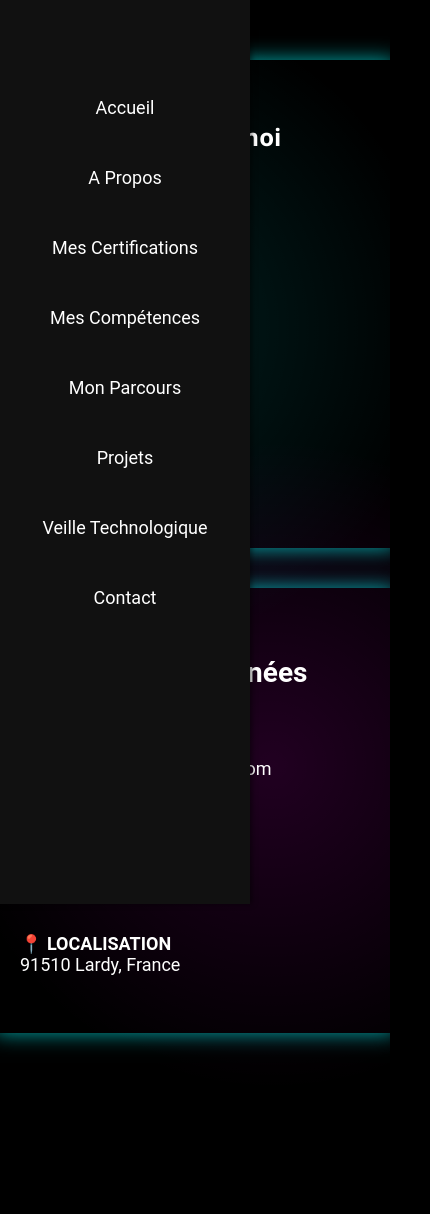
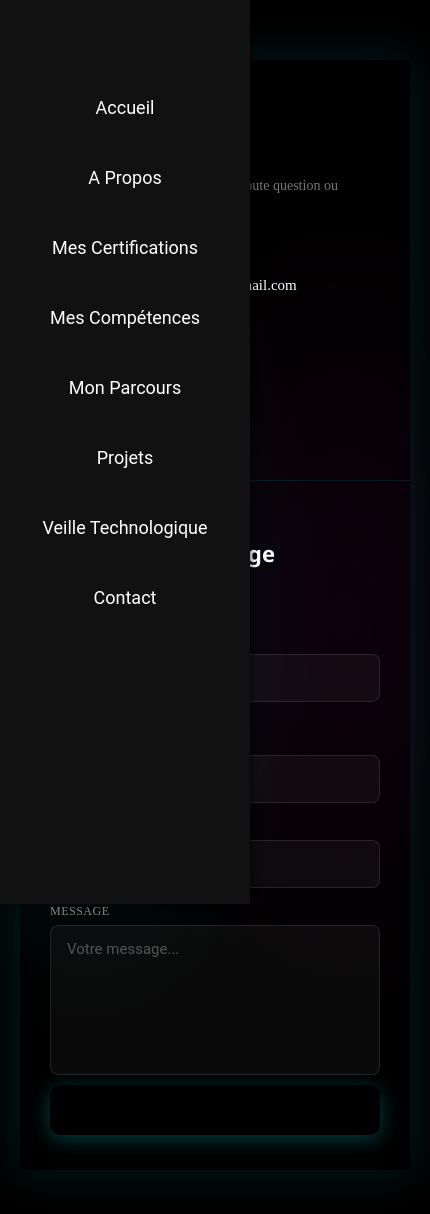
Before and after one commit to David-533/Portfolio, a Vue app: page /contact in a window 390 px wide. Shown: the top 1214 px of the page, 430 px wide, since content can reach past the window. Before the commit the page ends 1093 px from the top, so only its background shows below. Built offline with nearby package versions, Linux system fonts and the light colour scheme.

Commit message:
Revamp Contact.vue with new layout and fields
Refactor contact form layout and enhance styling. Added subject field and improved responsiveness.

```diff
--- a/src/Views/Contact.vue
+++ b/src/Views/Contact.vue
@@ -1,49 +1,104 @@
 <template>
   <section class="section-contact" id="contact">
-    <!-- Formulaire -->
-    <form ref="contactForm" @submit.prevent="sendEmail" novalidate>
+    <div class="contact-wrapper">
+
+      <!-- LEFT: Infos -->
+      <div class="contact-left">
         <h2>Contactez-moi</h2>
+        <p class="subtitle">
+          N'hésitez pas à me contacter pour toute question ou opportunité de collaboration.
+        </p>
 
-      <div class="form-group">
-        <input type="text" id="name" name="user_name" v-model="name" placeholder=" " required />
-        <label for="name">Nom</label>
+        <div class="info-item">
+          <div class="info-icon">📧</div>
+          <div class="info-text">
+            <strong>Email</strong>
+            <a href="mailto:gaetanandre.ramin@gmail.com">gaetanandre.ramin@gmail.com</a>
+          </div>
         </div>
 
-      <div class="form-group">
-        <input type="email" id="email" name="user_email" v-model="email" placeholder=" " required />
-        <label for="email">Email</label>
+        <div class="info-item">
+          <div class="info-icon">📞</div>
+          <div class="info-text">
+            <strong>Téléphone</strong>
+            <a href="tel:+33767302195">+33 7 67 30 21 95</a>
+          </div>
         </div>
 
-      <div class="form-group">
-        <textarea id="message" name="message" v-model="message" rows="4" placeholder=" " required></textarea>
-        <label for="message">Message</label>
+        <div class="info-item">
+          <div class="info-icon">📍</div>
+          <div class="info-text">
+            <strong>Localisation</strong>
+            <span>91510 Lardy, France</span>
+          </div>
+        </div>
       </div>
 
-      <button type="submit" :disabled="isSending">
-        {{ isSending ? 'Envoi en cours...' : 'Envoyer' }}
+      <!-- RIGHT: Form -->
+      <div class="contact-right">
+        <h3>Envoyer un message</h3>
+        <p class="form-subtitle">Tous les champs sont requis</p>
+
+        <form ref="contactForm" @submit.prevent="sendEmail" novalidate>
+          <div class="form-row">
+            <div class="form-field">
+              <label for="name">Nom</label>
+              <input
+                type="text"
+                id="name"
+                name="user_name"
+                v-model="name"
+                placeholder="Votre nom"
+                required
+              />
+            </div>
+            <div class="form-field">
+              <label for="email">Email</label>
+              <input
+                type="email"
+                id="email"
+                name="user_email"
+                v-model="email"
+                placeholder="votre@email.com"
+                required
+              />
+            </div>
+          </div>
+
+          <div class="form-field full">
+            <label for="subject">Sujet</label>
+            <input
+              type="text"
+              id="subject"
+              name="subject"
+              v-model="subject"
+              placeholder="Objet de votre message"
+              required
+            />
+          </div>
+
+          <div class="form-field full">
+            <label for="message">Message</label>
+            <textarea
+              id="message"
+              name="message"
+              v-model="message"
+              placeholder="Votre message..."
+              rows="5"
+              required
+            ></textarea>
+          </div>
+
+          <button type="submit" class="btn-submit" :disabled="isSending">
+            {{ isSending ? 'Envoi en cours...' : 'Envoyer le message' }}
           </button>
 
-      <!-- Feedback visuel au lieu d'un alert() -->
+          <!-- Feedback -->
           <p v-if="feedbackMessage" :class="['feedback', feedbackType]">
             {{ feedbackMessage }}
           </p>
         </form>
-
-    <!-- Cadre infos contact -->
-    <div class="contact-info">
-      <h3>Mes coordonnées</h3>
-      <p>
-        <strong>📧 EMAIL</strong><br />
-        <a href="mailto:gaetanandre.ramin@gmail.com">gaetanandre.ramin@gmail.com</a>
-      </p>
-      <p>
-        <strong>📞 TÉLÉPHONE</strong><br />
-        <a href="tel:+33767302195">+33 7 67 30 21 95</a>
-      </p>
-      <p>
-        <strong>📍 LOCALISATION</strong><br />
-        91510 Lardy, France
-      </p>
+      </div>
     </div>
   </section>
 </template>
@@ -55,12 +110,12 @@ import { ref, onMounted } from 'vue'
 const contactForm = ref(null)
 const name = ref('')
 const email = ref('')
+const subject = ref('')
 const message = ref('')
 const isSending = ref(false)
 const feedbackMessage = ref('')
 const feedbackType = ref('')
 
-// Validation email basique
 const isValidEmail = (value) => /^[^\s@]+@[^\s@]+\.[^\s@]+$/.test(value)
 
 onMounted(() => {
@@ -68,11 +123,9 @@ onMounted(() => {
 })
 
 const sendEmail = async () => {
-  // Reset feedback
   feedbackMessage.value = ''
 
-  // Validation
-  if (!name.value.trim() || !email.value.trim() || !message.value.trim()) {
+  if (!name.value.trim() || !email.value.trim() || !subject.value.trim() || !message.value.trim()) {
     feedbackMessage.value = 'Merci de remplir tous les champs.'
     feedbackType.value = 'error'
     return
@@ -92,6 +145,7 @@ const sendEmail = async () => {
     feedbackType.value = 'success'
     name.value = ''
     email.value = ''
+    subject.value = ''
     message.value = ''
   } catch (error) {
     feedbackMessage.value = "Erreur lors de l'envoi. Veuillez réessayer."
@@ -111,181 +165,276 @@ const sendEmail = async () => {
   --accent-cyan: #00ffff;
   --accent-pink: #ff00c8;
   --bg-dark: #111;
-  --card-width: 360px;
-  --card-padding: 80px 60px;
-  --card-radius: 10px;
+  --bg-darker: #0d0d0d;
+  --wrapper-radius: 16px;
 }
 
 /* ============================================
-   SECTION LAYOUT
+   SECTION
    ============================================ */
 .section-contact {
-  position: relative;
-  z-index: 1;
+  width: 100%;
   min-height: 100vh;
   display: flex;
+  align-items: center;
   justify-content: center;
-  align-items: center;
-  padding: 40px 20px 40px 20vw;
-  gap: 110px;
-  overflow: hidden;
-
-  /* Fond néon */
+  padding: 60px 20px;
   background:
-    radial-gradient(circle at 30% 30%, rgba(0, 255, 255, 0.13), transparent 40%),
-    radial-gradient(circle at 70% 70%, rgba(255, 0, 255, 0.13), transparent 40%),
+    radial-gradient(ellipse at 20% 50%, rgba(0, 255, 255, 0.08), transparent 50%),
+    radial-gradient(ellipse at 80% 50%, rgba(255, 0, 200, 0.06), transparent 50%),
     #000;
-  background-size: cover;
-  animation: neonWave 12s ease-in-out infinite alternate;
-}
-
-@keyframes neonWave {
-  0% { background-position: 30% 30%, 70% 70%; }
-  100% { background-position: 35% 25%, 65% 75%; }
 }
 
 /* ============================================
-   FORMULAIRE
+   WRAPPER
    ============================================ */
-.section-contact form {
-  background: var(--bg-dark);
-  padding: var(--card-padding);
-  border-radius: var(--card-radius);
-  box-shadow: 0 0 20px rgba(0, 255, 255, 0.67);
-  width: var(--card-width);
-  animation: formFadeIn 1.2s ease-out both;
-  position: relative;
-  z-index: 1;
+.contact-wrapper {
+  display: grid;
+  grid-template-columns: 1fr 1.4fr;
+  max-width: 900px;
+  width: 100%;
+  border-radius: var(--wrapper-radius);
+  overflow: hidden;
+  box-shadow:
+    0 0 40px rgba(0, 255, 255, 0.12),
+    0 20px 60px rgba(0, 0, 0, 0.5);
+  animation: wrapperIn 1s ease;
 }
 
-@keyframes formFadeIn {
-  from {
-    opacity: 0;
-    transform: translateY(30px) scale(0.95);
-  }
-  to {
-    opacity: 1;
-    transform: translateY(0) scale(1);
-  }
-}
-
-.section-contact form h2 {
-  text-align: center;
-  margin-bottom: 30px;
-  color: var(--accent-cyan);
-  text-shadow: 0 0 8px var(--accent-cyan), 0 0 15px rgba(0, 255, 255, 0.67);
-  font-family: 'Segoe UI', sans-serif;
-  animation: pulseGlow 2s infinite alternate;
-}
-
-@keyframes pulseGlow {
-  from { text-shadow: 0 0 5px var(--accent-cyan), 0 0 10px rgba(0, 255, 255, 0.67); }
-  to { text-shadow: 0 0 15px var(--accent-cyan), 0 0 25px rgba(0, 255, 255, 0.67); }
+@keyframes wrapperIn {
+  from { opacity: 0; transform: translateY(30px); }
+  to { opacity: 1; transform: translateY(0); }
 }
 
 /* ============================================
-   FORM GROUPS (floating labels)
+   LEFT PANEL (infos)
    ============================================ */
-.form-group {
+.contact-left {
+  background: linear-gradient(160deg, #0a2a2a, var(--bg-darker) 60%);
+  padding: 50px 40px;
+  display: flex;
+  flex-direction: column;
+  justify-content: center;
+  border-right: 1px solid rgba(0, 255, 255, 0.1);
   position: relative;
+  overflow: hidden;
+}
+
+.contact-left::before {
+  content: "";
+  position: absolute;
+  top: -40px;
+  left: -40px;
+  width: 180px;
+  height: 180px;
+  background: radial-gradient(circle, rgba(0, 255, 255, 0.12), transparent 70%);
+  border-radius: 50%;
+  pointer-events: none;
+}
+
+.contact-left h2 {
+  font-size: 26px;
+  color: var(--accent-cyan);
+  margin-bottom: 8px;
+  font-family: 'Segoe UI', sans-serif;
+  position: relative;
+}
+
+.contact-left .subtitle {
+  color: #777;
+  font-size: 14px;
+  margin-bottom: 40px;
+  line-height: 1.5;
+}
+
+/* Info items */
+.info-item {
+  display: flex;
+  align-items: flex-start;
+  gap: 14px;
+  margin-bottom: 28px;
+  position: relative;
+}
+
+.info-item:last-child {
+  margin-bottom: 0;
+}
+
+.info-icon {
+  width: 42px;
+  height: 42px;
+  border-radius: 10px;
+  background: rgba(0, 255, 255, 0.08);
+  border: 1px solid rgba(0, 255, 255, 0.2);
+  display: flex;
+  align-items: center;
+  justify-content: center;
+  font-size: 18px;
+  flex-shrink: 0;
+}
+
+.info-text strong {
+  display: block;
+  color: #ccc;
+  font-size: 12px;
+  text-transform: uppercase;
+  letter-spacing: 1px;
+  margin-bottom: 4px;
+}
+
+.info-text a,
+.info-text span {
+  color: #fff;
+  text-decoration: none;
+  font-size: 15px;
+  transition: color 0.3s ease;
+}
+
+.info-text a:hover {
+  color: var(--accent-cyan);
+}
+
+/* ============================================
+   RIGHT PANEL (form)
+   ============================================ */
+.contact-right {
+  background: var(--bg-dark);
+  padding: 50px 45px;
+  display: flex;
+  flex-direction: column;
+  justify-content: center;
+}
+
+.contact-right h3 {
+  font-size: 22px;
+  color: #fff;
+  margin-bottom: 6px;
+  font-family: 'Segoe UI', sans-serif;
+}
+
+.contact-right .form-subtitle {
+  color: #666;
+  font-size: 13px;
   margin-bottom: 30px;
 }
 
-.section-contact input,
-.section-contact textarea {
-  width: 100%;
-  padding: 12px;
-  background: transparent;
-  border: 2px solid var(--accent-cyan);
-  border-radius: 6px;
-  color: white;
-  font-size: 16px;
+/* ============================================
+   FORM FIELDS
+   ============================================ */
+.form-row {
+  display: grid;
+  grid-template-columns: 1fr 1fr;
+  gap: 16px;
+  margin-bottom: 16px;
+}
+
+.form-field {
+  display: flex;
+  flex-direction: column;
+  gap: 6px;
+  margin-bottom: 16px;
+}
+
+.form-field:last-of-type {
+  margin-bottom: 0;
+}
+
+.form-field label {
+  font-size: 12px;
+  color: #888;
+  text-transform: uppercase;
+  letter-spacing: 0.5px;
+}
+
+.form-field input,
+.form-field textarea {
+  background: rgba(255, 255, 255, 0.04);
+  border: 1px solid rgba(255, 255, 255, 0.1);
+  border-radius: 8px;
+  padding: 14px 16px;
+  color: #fff;
+  font-size: 15px;
+  font-family: 'Roboto', sans-serif;
   resize: none;
   transition:
     border-color 0.3s ease,
+    box-shadow 0.3s ease,
+    background 0.3s ease;
+}
+
+.form-field input::placeholder,
+.form-field textarea::placeholder {
+  color: #555;
+}
+
+.form-field input:focus,
+.form-field textarea:focus {
+  outline: none;
+  border-color: var(--accent-cyan);
+  box-shadow: 0 0 0 3px rgba(0, 255, 255, 0.1);
+  background: rgba(0, 255, 255, 0.02);
+}
+
+.form-field textarea {
+  min-height: 120px;
+}
+
+/* ============================================
+   SUBMIT BUTTON
+   ============================================ */
+.btn-submit {
+  margin-top: 10px;
+  width: 100%;
+  padding: 16px;
+  border: none;
+  border-radius: 10px;
+  font-size: 16px;
+  font-weight: 600;
+  cursor: pointer;
+  color: #000;
+  background: linear-gradient(135deg, var(--accent-cyan), #00cccc);
+  box-shadow: 0 4px 20px rgba(0, 255, 255, 0.25);
+  position: relative;
+  overflow: hidden;
+  transition:
+    transform 0.2s ease,
     box-shadow 0.3s ease;
 }
 
-.section-contact input:focus,
-.section-contact textarea:focus {
-  outline: none;
-  border-color: var(--accent-pink);
-  box-shadow: 0 0 15px var(--accent-pink);
+.btn-submit::after {
+  content: "";
+  position: absolute;
+  inset: 0;
+  background: linear-gradient(135deg, transparent 40%, rgba(255, 255, 255, 0.2) 50%, transparent 60%);
+  transform: translateX(-100%);
+  transition: transform 0.5s ease;
 }
 
-.section-contact label {
-  position: absolute;
-  top: 12px;
-  left: 12px;
-  color: rgba(0, 255, 255, 0.67);
-  font-size: 16px;
-  pointer-events: none;
-  transition:
-    top 0.3s ease,
-    font-size 0.3s ease,
-    color 0.3s ease;
+.btn-submit:hover:not(:disabled) {
+  transform: translateY(-2px);
+  box-shadow: 0 6px 30px rgba(0, 255, 255, 0.35);
 }
 
-.section-contact input:focus + label,
-.section-contact input:not(:placeholder-shown) + label,
-.section-contact textarea:focus + label,
-.section-contact textarea:not(:placeholder-shown) + label {
-  top: -10px;
-  left: 8px;
-  font-size: 12px;
-  color: var(--accent-pink);
-  background: var(--bg-dark);
-  padding: 0 4px;
-  text-shadow: 0 0 5px var(--accent-pink);
+.btn-submit:hover:not(:disabled)::after {
+  transform: translateX(100%);
+}
+
+.btn-submit:active:not(:disabled) {
+  transform: translateY(0);
+}
+
+.btn-submit:disabled {
+  opacity: 0.5;
+  cursor: not-allowed;
 }
 
 /* ============================================
-   BOUTON SUBMIT
-   ============================================ */
-.section-contact button {
-  width: 100%;
-  padding: 15px;
-  background: transparent;
-  border: 2px solid var(--accent-cyan);
-  border-radius: 8px;
-  color: var(--accent-cyan);
-  font-weight: bold;
-  font-size: 18px;
-  cursor: pointer;
-  text-shadow: 0 0 10px var(--accent-cyan);
-  transition:
-    background 0.3s ease,
-    color 0.3s ease,
-    box-shadow 0.3s ease,
-    transform 0.3s ease;
-  animation: glowButton 2s ease-in-out infinite alternate;
-}
-
-.section-contact button:hover:not(:disabled) {
-  background: var(--accent-cyan);
-  color: var(--bg-dark);
-  box-shadow: 0 0 20px var(--accent-cyan), 0 0 40px var(--accent-cyan);
-  transform: scale(1.05);
-}
-
-.section-contact button:disabled {
-  opacity: 0.5;
-  cursor: not-allowed;
-  animation: none;
-}
-
-@keyframes glowButton {
-  0% { box-shadow: 0 0 5px var(--accent-cyan); }
-  100% { box-shadow: 0 0 20px var(--accent-cyan), 0 0 30px rgba(0, 255, 255, 0.67); }
-}
-
-/* ============================================
-   FEEDBACK MESSAGE
+   FEEDBACK
    ============================================ */
 .feedback {
   margin-top: 15px;
   padding: 10px;
-  border-radius: 6px;
+  border-radius: 8px;
   font-size: 14px;
   text-align: center;
   animation: fadeIn 0.3s ease;
@@ -309,86 +458,44 @@ const sendEmail = async () => {
 }
 
 /* ============================================
-   CONTACT INFO
+   RESPONSIVE
    ============================================ */
-.contact-info {
-  background: var(--bg-dark);
-  padding: var(--card-padding);
-  border-radius: var(--card-radius);
-  box-shadow: 0 0 20px rgba(0, 255, 255, 0.67);
-  width: var(--card-width);
-  font-family: 'Roboto', sans-serif;
-  font-size: 18px;
-  color: #fff;
-  display: flex;
-  flex-direction: column;
-  gap: 20px;
-  animation: formFadeIn 1.2s ease-out both;
+@media (max-width: 768px) {
+  .contact-wrapper {
+    grid-template-columns: 1fr;
+    max-width: 500px;
   }
 
-.contact-info h3 {
-  font-size: 28px;
-  text-align: center;
-  color: var(--accent-cyan);
-  margin-bottom: 10px;
-  animation: pulseGlow 2s infinite alternate;
+  .contact-left {
+    padding: 35px 30px;
+    border-right: none;
+    border-bottom: 1px solid rgba(0, 255, 255, 0.1);
   }
 
-.contact-info a {
-  color: var(--accent-cyan);
-  text-decoration: none;
-  transition: color 0.3s ease, text-shadow 0.3s ease;
+  .contact-right {
+    padding: 35px 30px;
   }
 
-.contact-info a:hover {
-  color: var(--accent-pink);
-  text-shadow: 0 0 8px var(--accent-pink);
-}
-
-/* ============================================
-   RESPONSIVE
-   ============================================ */
-@media (max-width: 1024px) {
-  .section-contact {
-    flex-direction: column;
-    padding: 60px 20px;
-    gap: 40px;
-    min-height: auto;
-  }
-
-  .section-contact form,
-  .contact-info {
-    width: min(var(--card-width), 100%);
-  }
-}
-
-@media (max-width: 600px) {
-  .section-contact form,
-  .contact-info {
-    padding: 40px 25px;
-    width: 100%;
+  .form-row {
+    grid-template-columns: 1fr;
   }
 }
 
 /* Accessibilité */
 @media (prefers-reduced-motion: reduce) {
-  .section-contact form,
-  .contact-info,
-  .section-contact form h2,
-  .section-contact button {
+  .contact-wrapper {
     animation: none;
   }
 
-  .section-contact input,
-  .section-contact textarea,
-  .section-contact label,
-  .section-contact button,
-  .contact-info a {
+  .form-field input,
+  .form-field textarea,
+  .btn-submit,
+  .info-text a {
     transition: none;
   }
 
-  .section-contact {
-    animation: none;
+  .btn-submit::after {
+    display: none;
   }
 }
 </style>
```
Lines whose indentation alone changed are shown as unchanged.
